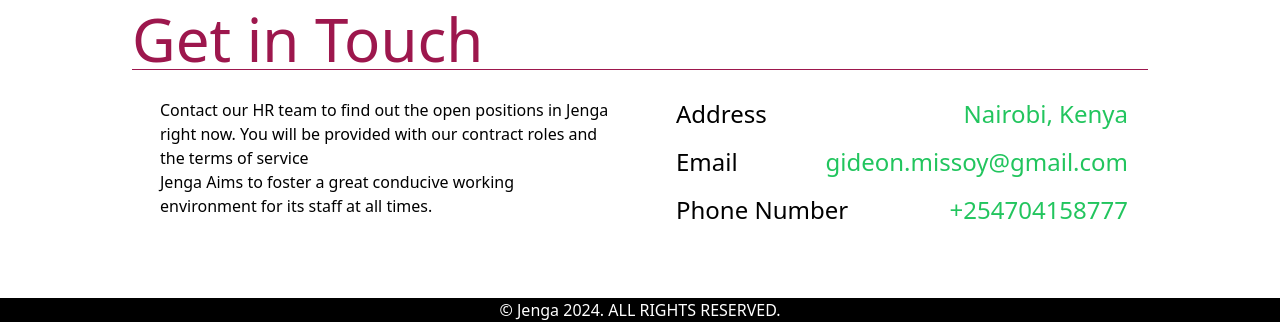
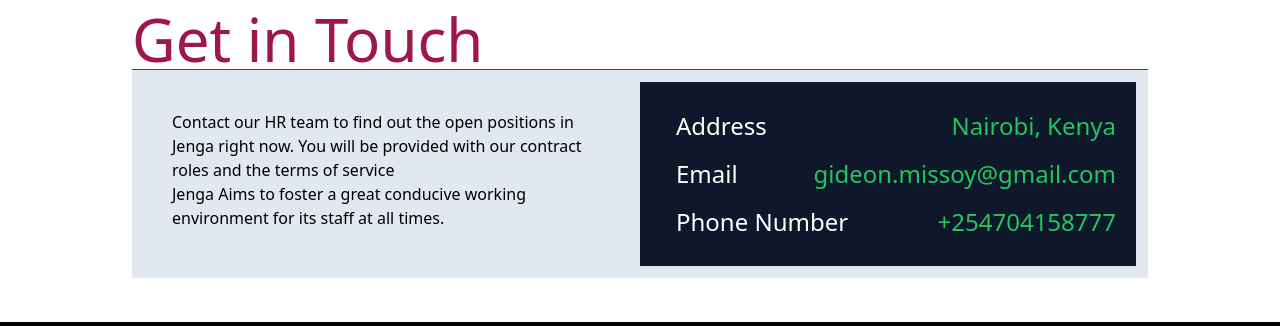
Before and after one commit to GideonMissoy/Jenga, a React (Vite) app in the folder Frontend/: page /careers in a window 1280 px wide. Shown: the part 583-909 px from the top of the page. Built offline with nearby package versions, Linux system fonts and the light colour scheme.

Commit message:
Updates.

```diff
--- a/Frontend/src/pages/Careers.jsx
+++ b/Frontend/src/pages/Careers.jsx
@@ -32,12 +32,12 @@
             />
           </div>
         </div>
-        <div className='mx-3 lg:mx-11'>
+        <div className='mx-3 lg:mx-11 '>
           <h1 className='text-2xl lg:text-6xl text-pink-800'>
             <span>Get in Touch</span>
             <hr className='border-pink-800' />{' '}
           </h1>
-          <div className='flex flex-col lg:flex-row'>
+          <div className='flex flex-col lg:flex-row p-3 bg-slate-200'>
             <div className='w-full lg:w-1/2 lg:p-7'>
               <p>
                 Contact our HR team to find out the open positions in Jenga
@@ -49,7 +49,7 @@
                 its staff at all times.
               </p>
             </div>
-            <div className='w-full lg:w-1/2 lg:p-5'>
+            <div className='w-full lg:w-1/2 lg:p-5 bg-slate-900 text-white'>
               <div className='flex align-center text-center justify-between py-2'>
                 <div className='flex'>
                   {/* <FaLocationDot size={25} className='text-pink-600' /> */}
```
